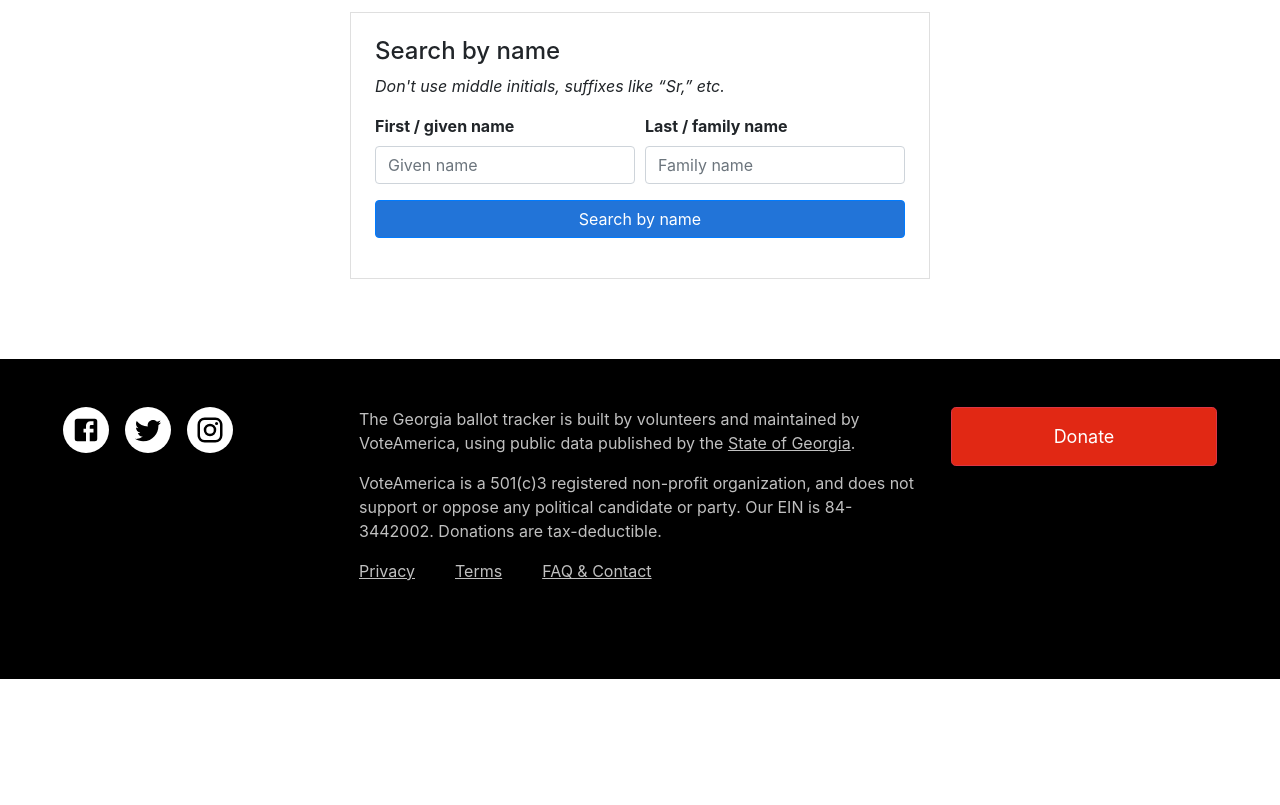
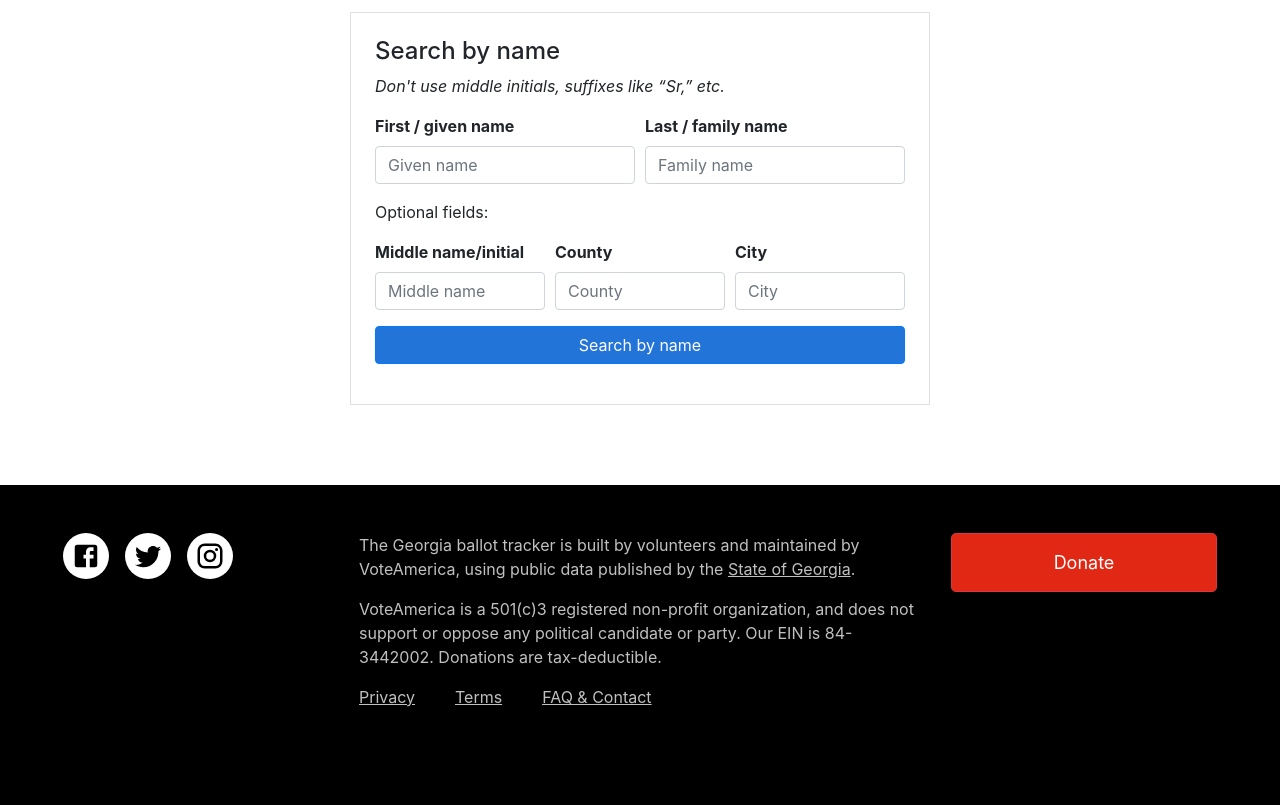
Before and after one commit to vote/gaballot, a Flask app: template templates/index.html in a window 1280 px wide. Shown: the part 384-1189 px from the top of the page. Before the commit the page ends 1063 px from the top, so only its background shows below. Run offline with Flask 2, Linux system fonts and the light colour scheme; the template is opened without the code that fills it: most values are stand-ins (such as "Sample title", 1, 10 or a date in 2020).

Commit message:
add optional search fields
also switch the search page from POST to GET, and
get rid of the word "SUCCESS" so that it doesn't distract

```diff
--- a/app.py
+++ b/app.py
@@ -145,20 +145,23 @@ def faq():
     return resp
 
 
-@app.route("/search", methods=["GET", "POST"])
+@app.route("/search", methods=["GET"])
 def search():
-    if request.method != "POST":
-        return redirect("/")
-
     if request.values.get("first") and request.values.get("last"):
         statsd.increment("ga.lookup.name")
         logging.info("Handling request by first/last")
         first = request.values["first"].strip().upper().replace(",", "")
         last = request.values["last"].strip().upper().replace(",", "")
+        middle = request.values["middle"].strip().upper().replace(",", "")
+        county = request.values["county"].strip().upper().replace(",", "")
+        city = request.values["city"].strip().upper().replace(",", "")
 
         records = (
             VoteRecord.query.filter(VoteRecord.first.like(f"{first}%"))
             .filter(VoteRecord.last == last)
+            .filter(VoteRecord.middle.like(f"{middle}%"))
+            .filter(VoteRecord.county.like(f"{county}%"))
+            .filter(VoteRecord.city.like(f"{city}%"))
             .order_by(VoteRecord.last, VoteRecord.first)
             .limit(26)
             .all()
@@ -170,7 +173,10 @@ def search():
             return render_template_nocache(
                 "no-res-name.html",
                 first=first,
+                middle=middle,
                 last=last,
+                county=county,
+                city=city,
             )
         else:
             statsd.increment("ga.lookup.success")
@@ -178,7 +184,10 @@ def search():
             return render_template_nocache(
                 "res-name.html",
                 first=first,
+                middle=middle,
                 last=last,
+                county=county,
+                city=city,
                 results=records[:25],
                 were_more_records=(len(records) > 25),
             )
--- a/templates/index.html
+++ b/templates/index.html
@@ -12,7 +12,7 @@ so we are
 {{ (100.0 * stats.returned_special / stats.returned_general)|round(1) }}% of the way there.
 
 <div class="container py-3">
-  <form class="card p-3 p-lg-4" method="POST" action="/search">
+  <form class="card p-3 p-lg-4" method="GET" action="/search">
     <h2 class="h4">Search by name</h2>
     <p><em>Don't use middle initials, suffixes like &ldquo;Sr,&rdquo; etc.</em></p>
     <div class="form-row">
@@ -27,6 +27,25 @@ so we are
     </div>
     <div class="form-row">
       <div class="col-md-12 col-sm-12 mb-3">
+        Optional fields:
+      </div>
+    </div>
+    <div class="form-row">
+      <div class="col-md-4 col-sm-12 mb-3">
+        <label for="input-first">Middle name/initial</label>
+        <input type="text" class="form-control" placeholder="Middle name" name="middle" id="input-middle">
+      </div>
+      <div class="col-md-4 col-sm-12 mb-3">
+        <label for="input-last">County</label>
+        <input type="text" class="form-control" placeholder="County" name="county" id="input-county">
+      </div>
+      <div class="col-md-4 col-sm-12 mb-3">
+        <label for="input-last">City</label>
+        <input type="text" class="form-control" placeholder="City" name="city" id="input-city">
+      </div>
+    </div>
+    <div class="form-row">
+      <div class="col-md-12 col-sm-12 mb-3">
         <button type="submit" class="btn btn-primary btn-block">Search by name</button>
       </div>
     </div>
--- a/templates/no-res-name.html
+++ b/templates/no-res-name.html
@@ -5,8 +5,8 @@
 <div class="container">
   <div class="alert alert-warning" role="alert">
     <h4 class="alert-heading">No results</h4>
-    <p>Sorry, there are no results for <strong>{{first}} {{last}}</strong> in
-      <strong>{{county}} COUNTY</strong>. You may want to check for typos and try again.
+    <p>Sorry, there are no results for <strong>{{first}} {{middle}} {{last}}</strong>{% if city or county %} in
+      <strong>{{ city }}{% if city and county %}, {% endif %}{{ county }}</strong>{% endif %}. You may want to check for typos and try again.
       Remember not to include extra characters like "Sr" or middle initials.</p>
     <p class="my-0">
       It can take a few days for results to show up here.
--- a/templates/res-name.html
+++ b/templates/res-name.html
@@ -5,10 +5,10 @@
 <div class="container">
   <div class="alert alert-success" role="alert">
     <p class="mb-0">
-      <strong>Success!</strong>
       Found {% if were_more_records %}more than 25{% else %}{{results|length}}{% endif %}
-      received ballot{{ results | length | pluralize }} for
-      <strong>{{first}} {{last}}</strong>
+      match{{ results|length|pluralize('', 'es') }} for
+      <strong>{{first}} {{middle}} {{last}}</strong>{% if city or county %} in
+      <strong>{{ city }}{% if city and county %}, {% endif %}{{ county }}</strong>{% endif %}.
     </p>
   </div>
   <div class="card">
```
